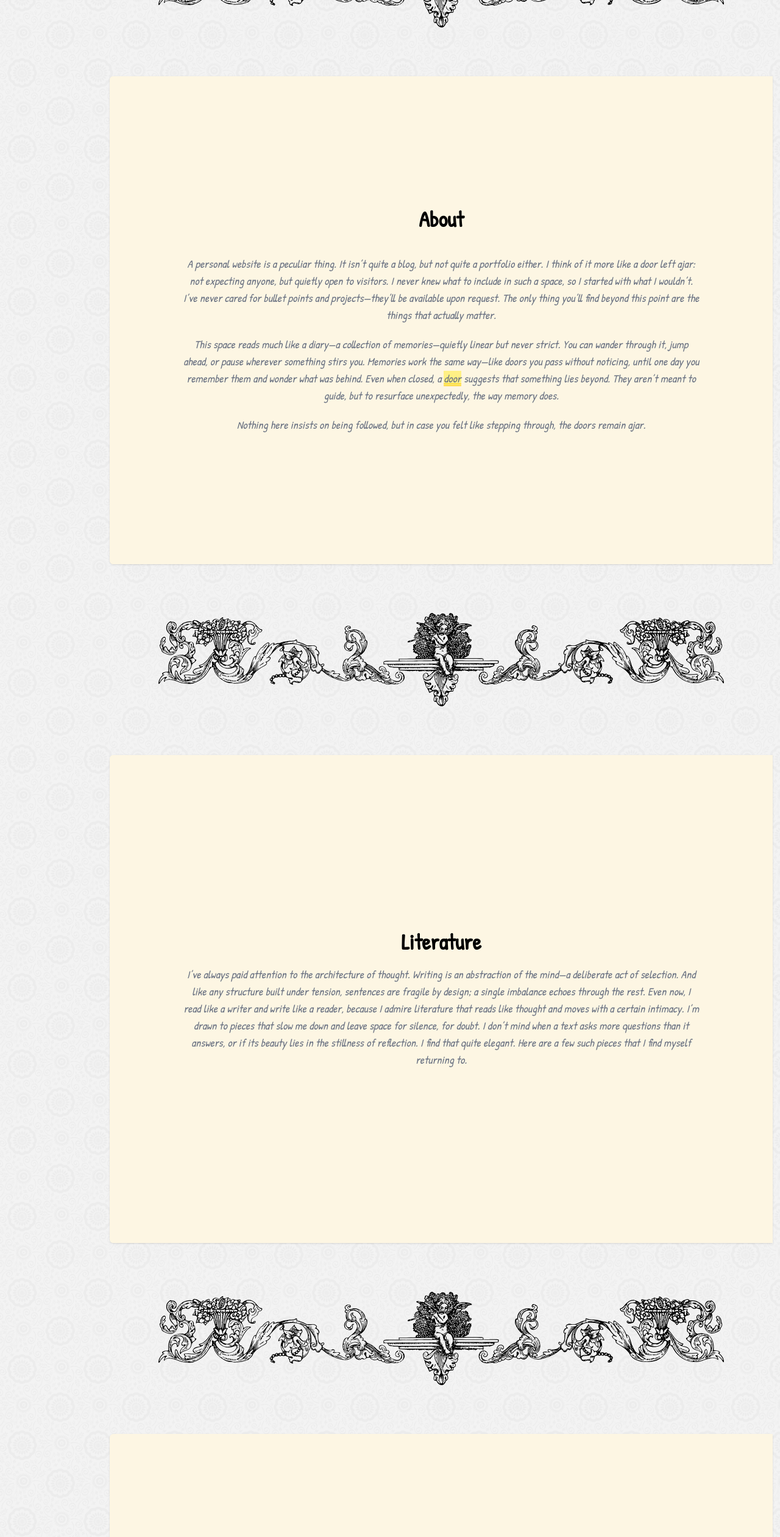
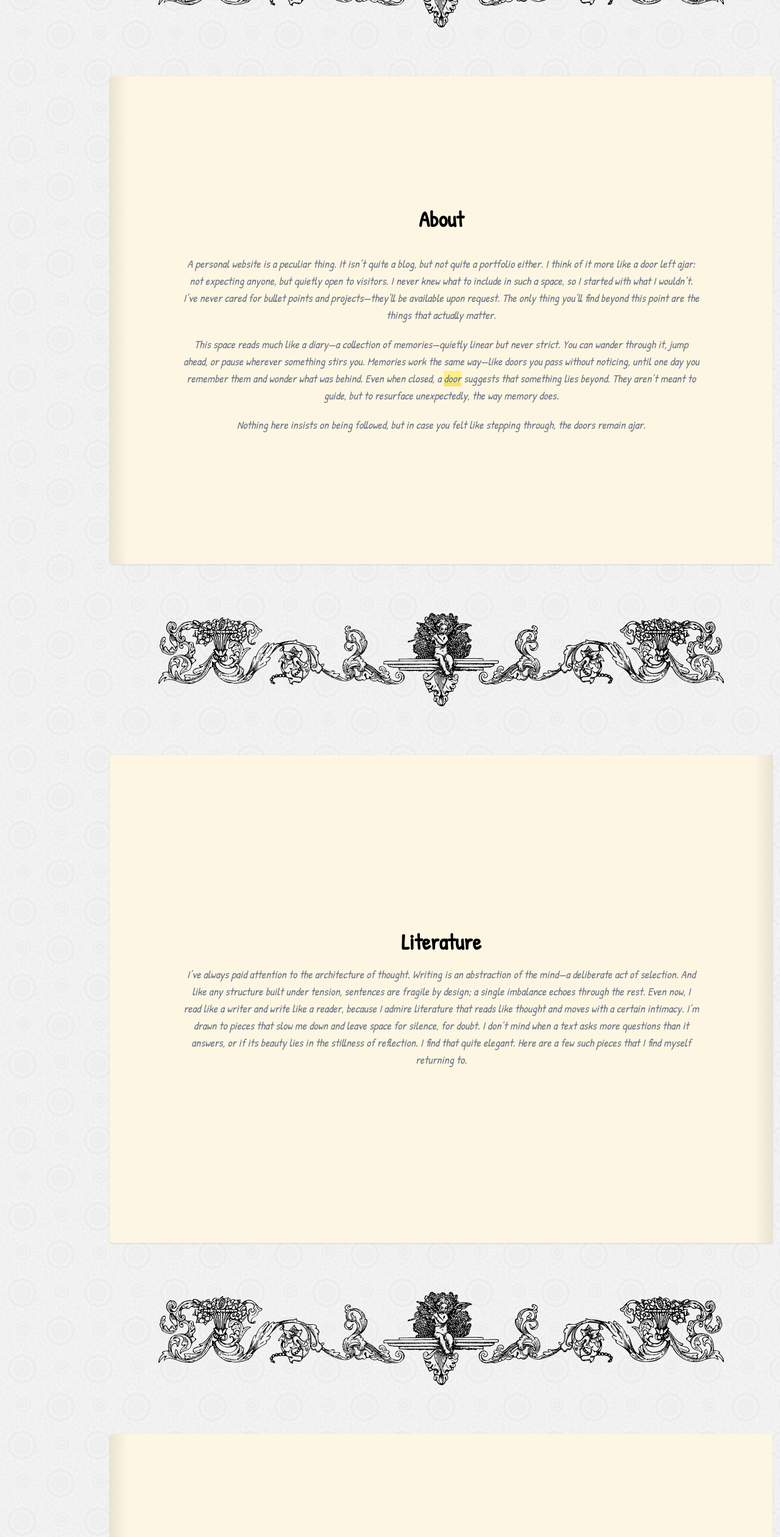
Before and after one commit to denoire/denoire.github.io, a Next.js app: page / in a window 1280 px wide. Shown: the part 1000-3520 px from the top of the page at 61% size. Built offline with nearby package versions, Linux system fonts and the light colour scheme.

Commit message:
Fix bug where shadow and reverse were not rendering properly

```diff
--- a/app/components/About.js
+++ b/app/components/About.js
@@ -5,9 +5,8 @@ export default function About({reverse}) {
         <div className="relative bg-paper shadow-sm rounded-s-md overflow-hidden">
             <div
                 className={`
-                    absolute top-0 h-full w-15 pointer-events-none z-1
-                    ${reverse ? "right-0" : "left-0"}
-                    bg-gradient-to-${reverse ? "l" : "r"}
+                    absolute top-0 h-full w-15 pointer-events-none z-[1]
+                    ${reverse ? "right-0 bg-gradient-to-l" : "left-0 bg-gradient-to-r"}
                     from-black/8 via-transparent to-transparent
                 `}
             />
--- a/app/components/Chapter.js
+++ b/app/components/Chapter.js
@@ -6,9 +6,8 @@ export default function Chapter({title, text, reverse}) {
         >
             <div
                 className={`
-                    absolute top-0 h-full w-15 pointer-events-none z-1
-                    ${reverse ? "right-0" : "left-0"}
-                    bg-gradient-to-${reverse ? "l" : "r"}
+                    absolute top-0 h-full w-15 pointer-events-none z-[1]
+                    ${reverse ? "right-0 bg-gradient-to-l" : "left-0 bg-gradient-to-r"}
                     from-black/8 via-transparent to-transparent
                 `}
             />
--- a/app/components/Page.js
+++ b/app/components/Page.js
@@ -6,9 +6,8 @@ export default function Page({heading, children, image, alt, reverse}) {
         >
             <div
                 className={`
-                    absolute top-0 h-full w-15 pointer-events-none z-1
-                    ${reverse ? "right-0" : "left-0"}
-                    bg-gradient-to-${reverse ? "l" : "r"}
+                    absolute top-0 h-full w-15 pointer-events-none z-[1]
+                    ${reverse ? "right-0 bg-gradient-to-l" : "left-0 bg-gradient-to-r"}
                     from-black/8 via-transparent to-transparent
                 `}
             />
```
